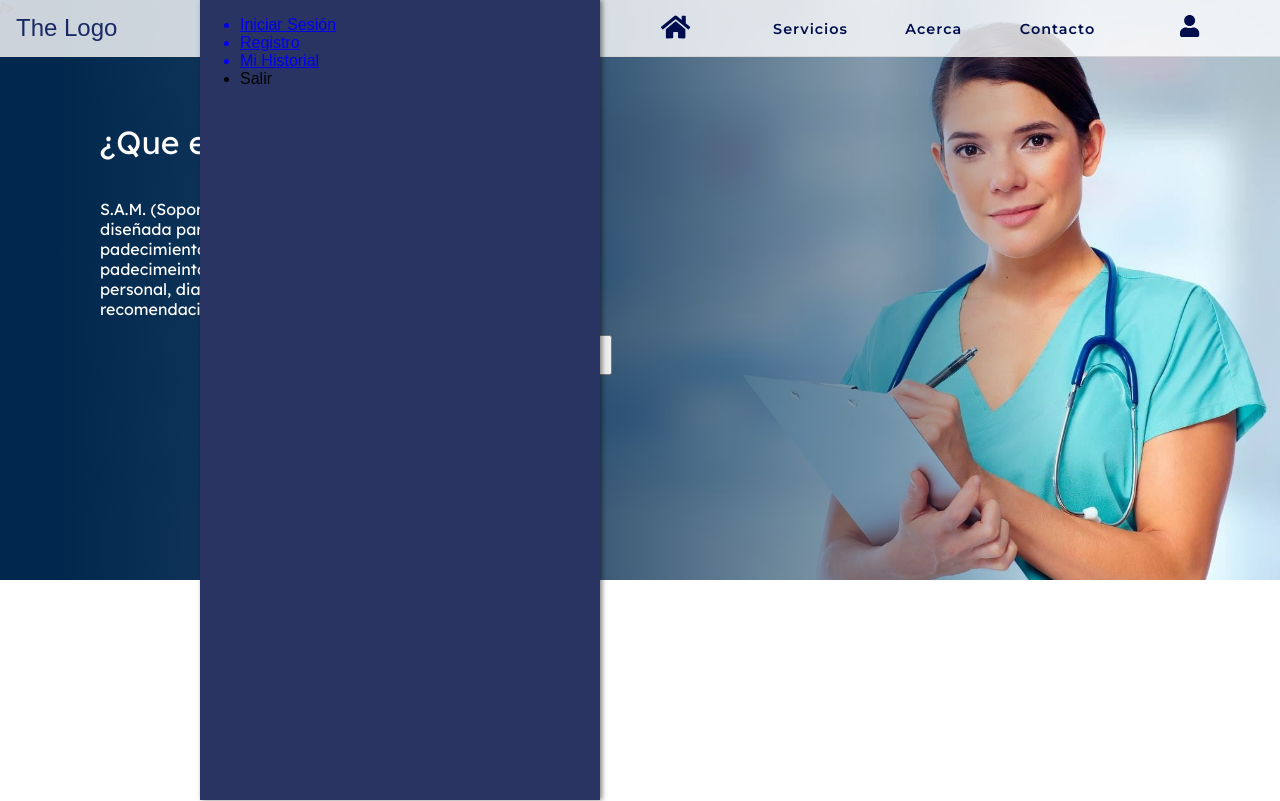
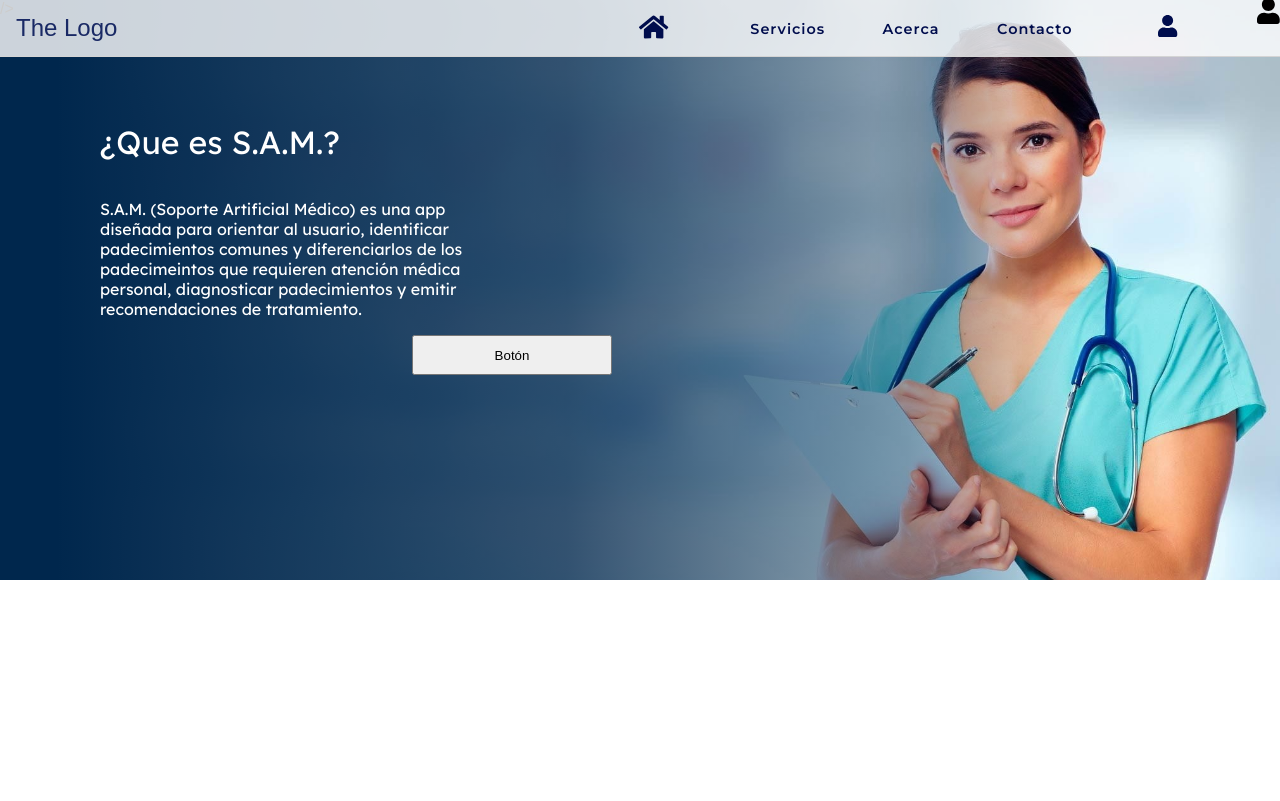
Before and after one commit to daniel-iceman/sam, a React (Create React App) app in the folder sam/: page / in a window 1280 px wide. Shown: the top 801 px of the page. Built offline with nearby package versions, Linux system fonts and the light colour scheme.

Commit message:
Se agrega menú de perfil, aun pendiente alinear menu navegacion

```diff
--- a/sam/src/App.js
+++ b/sam/src/App.js
@@ -21,11 +21,7 @@ class App extends Component {
 
                     <Menu />
 
-
-
-
-
-                     <Switch>
+                    <Switch>
                         <Route exact path="/" component={Home} />
                         <Route exact path="/registro" component={Registro} />
                         <Route exact path="/nosotros" component={Nosotros} />
--- a/sam/src/components/BarraMenuYMenuDesplegable/Backdrop/Backdrop.css
+++ b/sam/src/components/BarraMenuYMenuDesplegable/Backdrop/Backdrop.css
@@ -1,9 +1,10 @@
 .backdrop {
     position: fixed;
-    width: 100%;
+    width: 70%;
     height: 100%;
     top: 0;
-    left: 0;
-    background: rgb(0, 0, 0, 0.3);
+    left: 145px;
+    background: rgb(255, 255, 255, 0.8);
+    max-width: 480px;
     z-index: 100;
 }
--- a/sam/src/components/BarraMenuYMenuDesplegable/Menu/Menu.js
+++ b/sam/src/components/BarraMenuYMenuDesplegable/Menu/Menu.js
@@ -1,8 +1,12 @@
 import React from 'react'
 import MenuBar from  '../Toolbar/MenuBar'
+
 import SideDrawer from '../SideDrawer/SideDrawer'
 import Backdrop from '../Backdrop/Backdrop'
+
 import UserDrawer from '../UserDrawer/UserDrawer'
+import UserBackdrop from '../UserBackdrop/UserBackdrop'
+
 
 
 
@@ -14,40 +18,69 @@ El "backdropClickHandler" cierra el menu emergente una vez que esta abierto.
 */
 class Menu extends React.Component{
     state = {
+        /*Estado inicial del menú de Navegación */
         sideDrawerOpen: false,
 
-        /*Usuario Menu */
+        /*Estado inicial del menú de Usuario */
         usuarioMenuOpen: false,
 
     };
 
+    /* Controlde apertura del menú de navegación */
     drawerToogleClickHandler = () => {
         this.setState((prevState) => {
             return {sideDrawerOpen: !prevState.sideDrawerOpen};
-
         });
     };
-
     backdropClickHandler = () => {
         this.setState({sideDrawerOpen: false});
+    };
+
+    /* Control de apertura del menu de usuario */
+    userDrawerToogleClickHandler = () => {
+        this.setState((prevState) => {
+            return {usuarioMenuOpen: !prevState.usuarioMenuOpen};
+        });
+    };
+    userBackdropClickHandler = () => {
+        this.setState({usuarioMenuOpen: false});
     };
 
 
 
     render(){
 
+        let sideDrawer;
         let backdrop;
 
+        let userDrawer;
+        let userBackdrop;
+
+        /* Condicional para despliegue del menú de Navegación */
         if (this.state.sideDrawerOpen) {
+            sideDrawer = <SideDrawer />;
             backdrop = <Backdrop click = {this.backdropClickHandler} />
         }
 
+        /* Condicional para despliegue del menú de Usuario */
+        if (this.state.usuarioMenuOpen) {
+            userDrawer = <UserDrawer />;
+            userBackdrop = <UserBackdrop click = {this.userBackdropClickHandler} />
+        }
+
+
         return(
             <div style = {{height: '100%'}}>
-                <MenuBar drawerClickHandler = {this.drawerToogleClickHandler} />
-                <SideDrawer show={this.state.sideDrawerOpen} />
+                <MenuBar drawerClickHandler = {this.drawerToogleClickHandler} userDrawerClickHandler = {this.userDrawerToogleClickHandler} />
+                {sideDrawer}
                 {backdrop}
-                <UserDrawer />
+                {userDrawer}
+                {userBackdrop}
+
+                {/*<SideDrawer show={this.state.sideDrawerOpen} />*/}
+
+                {/*<UserDrawer />
+                <UserBackdrop /> */}
 
                 />
             </div>
--- a/sam/src/components/BarraMenuYMenuDesplegable/SideDrawer/SideDrawer.css
+++ b/sam/src/components/BarraMenuYMenuDesplegable/SideDrawer/SideDrawer.css
@@ -4,17 +4,16 @@
     box-shadow: 2px 0px 5px rgb(0, 0, 0, 0.5);
     position: fixed;
     top: 0;
-    left: 0;
-    width: 70%;
-    max-width: 400px;
+    right: 230px;
+    width:80%;
+    /*max-width: 800px; */
     z-index: 200;
-    transform: translateX(-100%);
-    transition: transform 0.3s ease-out;
+    animation: despliegueDrawerPerfil 0.3s ease-out both;
 }
 
-.side-drawer.open {
+/*.side-drawer.open {
     transform: translateX(0);
-}
+}*/
 
 .side-drawer ul {
     height: 100%;
@@ -38,6 +37,15 @@
 .side-drawer a:hover,
 .side-drawer a:active {
     color: #ff7315;
+}
+
+@keyframes despliegueDrawerPerfil {
+    0%{
+        transform: translateX(-150px);
+    }
+    100%{
+        transform: translateX(10%);
+    }
 }
 
 @media (min-width: 769px) {
--- a/sam/src/components/BarraMenuYMenuDesplegable/Toolbar/MenuBar.js
+++ b/sam/src/components/BarraMenuYMenuDesplegable/Toolbar/MenuBar.js
@@ -20,8 +20,11 @@ const MenuBar = props => (
             <div className='menubar_toogle_button'>
                 <DrawerToggleButton click={props.drawerClickHandler} />
             </div>
+
             <div className="menubar_logo"><a href ="/">The Logo</a></div>
+
             <div className='spacer'></div>
+
             <div className='menubar_navigation_items'>
                 <ul>
                     <Link className='separacion1' to='/' >
@@ -36,7 +39,10 @@ const MenuBar = props => (
                     </Link>
                     <SubMenuPerfil click={props.UsuarioMenu} className='separacion5' />
                 </ul>
+            </div>
 
+            <div>
+                <UserDrawerToggleButton click={props.userDrawerClickHandler} />
             </div>
 
         </nav>
--- /dev/null
+++ b/sam/src/components/BarraMenuYMenuDesplegable/UserBackdrop/UserBackdrop.css
@@ -0,0 +1,20 @@
+.user_backdrop {
+    position: fixed;
+    width: 100%;
+    height: 100%;
+    top: 0;
+    right: 0;
+    background: rgb(255, 255, 255, 0.8);
+    max-width: 480px;
+    z-index: 100;
+    animation: despliegueUserBackdropPerfil 0.3s ease-out both;
+}
+
+@keyframes despliegueUserBackdropPerfil {
+    0%{
+        transform: translateX(200px);
+    }
+    100%{
+        transform: translateX(0px);
+    }
+}
--- /dev/null
+++ b/sam/src/components/BarraMenuYMenuDesplegable/UserBackdrop/UserBackdrop.js
@@ -0,0 +1,8 @@
+import React from 'react'
+import './UserBackdrop.css'
+
+const userBackdrop = props => (
+    <div className="user_backdrop" onClick={props.click} />
+);
+
+export default userBackdrop
--- a/sam/src/components/BarraMenuYMenuDesplegable/UserDrawer/UserDrawer.css
+++ b/sam/src/components/BarraMenuYMenuDesplegable/UserDrawer/UserDrawer.css
@@ -4,10 +4,43 @@
     box-shadow: 2px 0px 5px rgb(0, 0, 0, 0.5);
     position: fixed;
     top: 0;
-    left: 0;
-    width: 70%;
+    right: 130px;
+    width: 80%;
     max-width: 400px;
     z-index: 200;
-    transform: translateX(50%);
-    transition: transform 0.3s ease-out;
+    animation: despliegueUserDrawerPerfil 0.3s ease-out both;
+
 }
+
+.user-drawer ul {
+    height: 100%;
+    list-style: none;
+    display: flex;
+    flex-direction: column;
+    justify-content: center;
+}
+
+.user-drawer a {
+    color: white;
+    text-decoration: none;
+    font-size: 1.2rem;
+    letter-spacing: 1.8px;
+}
+
+.user-drawer li {
+    margin: 0.5rem 0;
+}
+
+.user-drawer a:hover,
+.user-drawer a:active {
+    color: #ff7315;
+}
+
+@keyframes despliegueUserDrawerPerfil {
+    0%{
+        transform: translateX(350px);
+    }
+    100%{
+        transform: translateX(40%);
+    }
+}
--- a/sam/src/components/BarraMenuYMenuDesplegable/UserDrawer/UserDrawer.js
+++ b/sam/src/components/BarraMenuYMenuDesplegable/UserDrawer/UserDrawer.js
@@ -11,7 +11,7 @@ const userDrawer = props => {
     }
     return (
         <nav className={drawerClasses}>
-            <ul>
+            <ul style={{fontFamily: 'Montserrat'}} >
                 <Link to='/signin' >
                     <li>Iniciar Sesión</li>
                 </Link>
@@ -22,7 +22,11 @@ const userDrawer = props => {
                     <li>Mi Historial</li>
                 </Link>
 
-                <li>Salir</li>
+                <li style={{
+                    fontFamily: 'Montserrat',
+                    color:'white',
+                    fontSize:'20px',
+                    letterSpacing:'1.8px'}} >Salir</li>
             </ul>
         </nav>
     );
--- a/sam/src/components/BarraMenuYMenuDesplegable/UserDrawer/UserDrawerToggleButton.css
+++ b/sam/src/components/BarraMenuYMenuDesplegable/UserDrawer/UserDrawerToggleButton.css
@@ -1,15 +1,17 @@
 .user-toogle-button {
     /*width: fit-content;
     height: fit-content;*/
+    display: flex;
     width: fit-content;
     height: 60px;
     background: transparent;
     border: none;
+    padding: 0;
     cursor: pointer;
-    /* margin-top: 15px; */
+
+    /*margin-top: 15px; */
 }
-/*
+
 .user-toogle-button:focus{
     outline: none;
 }
-*/
```
